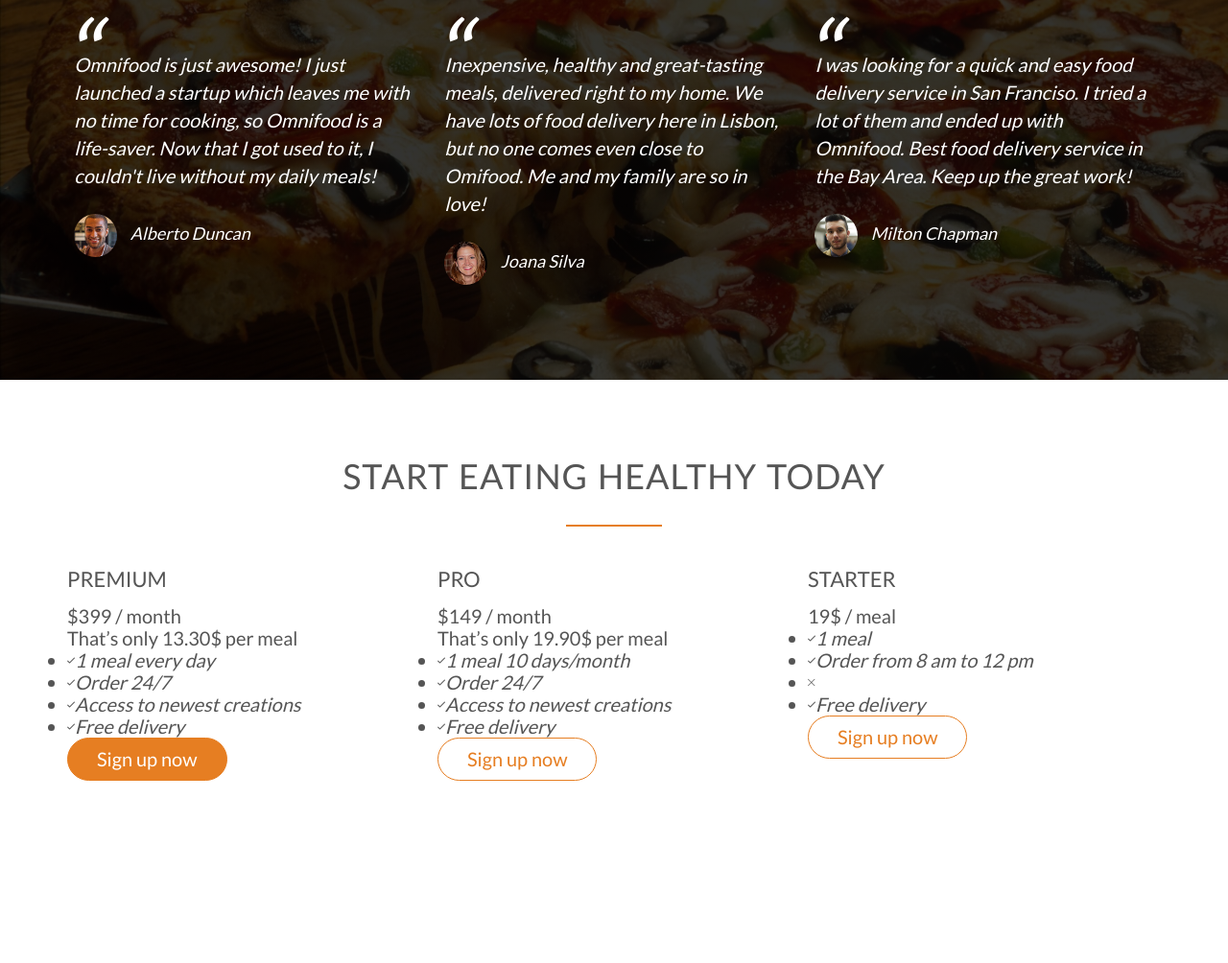
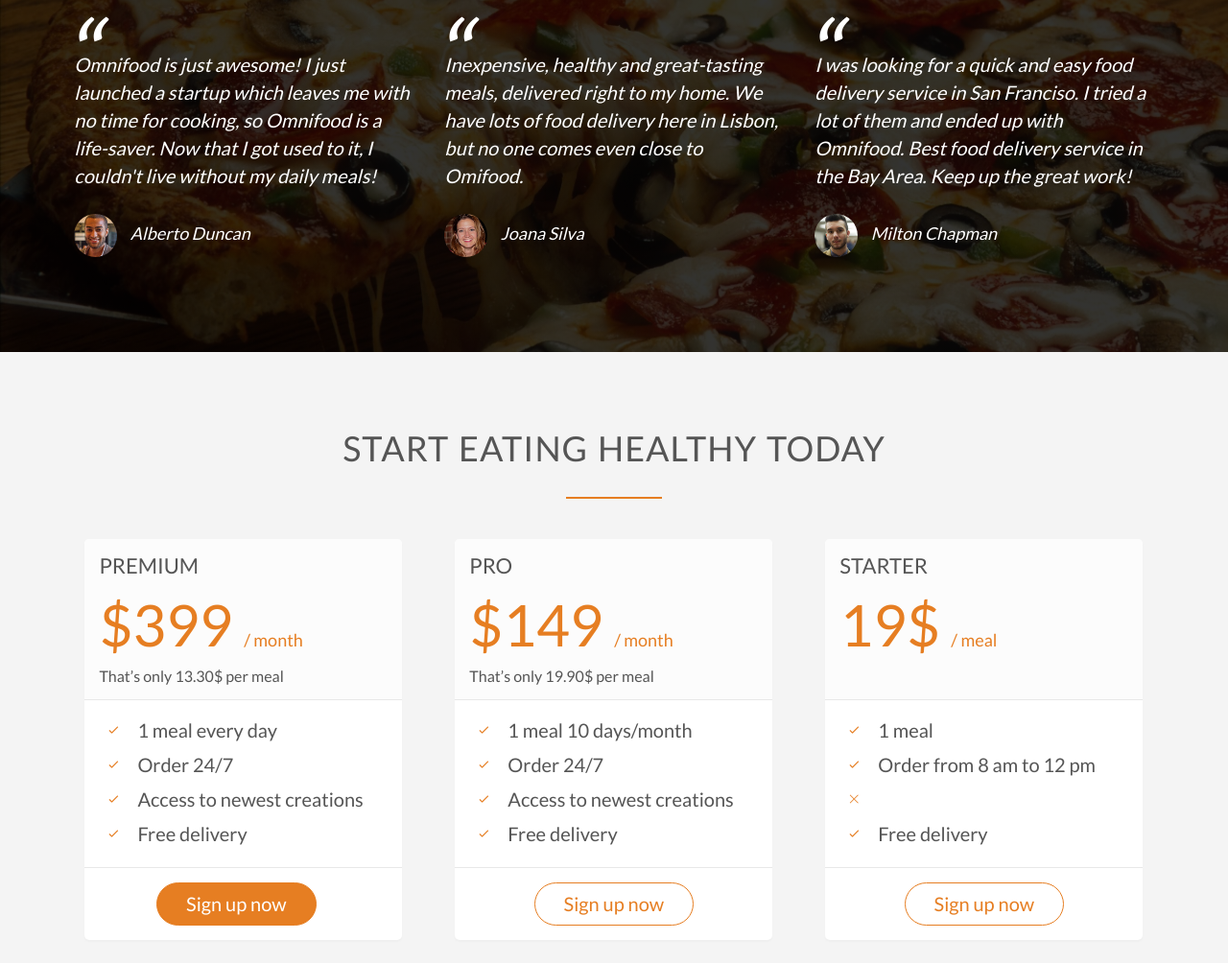
Before and after one commit to Artem-Taranuschenko/food-project, a plain HTML site: page index.html in a window 1280 px wide. Shown: the part 3554-4558 px from the top of the page at 96% size. Before the commit the page ends 4459 px from the top, so only its background shows below. Drawn offline with Linux system fonts and the light colour scheme; files whose address does not match are found by name.

Commit message:
Added more styles for the sign-up section.

```diff
--- a/index.html
+++ b/index.html
@@ -223,7 +223,7 @@
             </div>
             <div class="col span-1-of-3">
                 <blockquote>
-                    Inexpensive, healthy and great-tasting meals, delivered right to my home. We have lots of food delivery here in Lisbon, but no one comes even close to Omifood. Me and my family are so in love!
+                    Inexpensive, healthy and great-tasting meals, delivered right to my home. We have lots of food delivery here in Lisbon, but no one comes even close to Omifood.
                     <cite><img src="/resources/img/customer-2.jpg"> Joana Silva</cite>
                 </blockquote>
             </div>
@@ -244,15 +244,15 @@
                 <div class="plan-box">
                     <div>
                         <h3>Premium</h3>
-                        <p class="plan-price">$399 / month</p>
+                        <p class="plan-price">$399 <span>/ month</span></p>
                         <p class="plan-price-meal">That’s only 13.30$ per meal</p>
                     </div>
                     <div>
                         <ul>
-                            <li><i class="ion-ios-checkmark-empty">1 meal every day</i></li>
-                            <li><i class="ion-ios-checkmark-empty">Order 24/7</i></li>
-                            <li><i class="ion-ios-checkmark-empty">Access to newest creations</i></li>
-                            <li><i class="ion-ios-checkmark-empty">Free delivery</i></li>
+                            <li><i class="ion-ios-checkmark-empty icon-small"></i>1 meal every day</li>
+                            <li><i class="ion-ios-checkmark-empty icon-small"></i>Order 24/7</li>
+                            <li><i class="ion-ios-checkmark-empty icon-small"></i>Access to newest creations</li>
+                            <li><i class="ion-ios-checkmark-empty icon-small"></i>Free delivery</li>
                         </ul>
                     </div>
                     <div>
@@ -264,15 +264,15 @@
                 <div class="plan-box">
                     <div>
                         <h3>Pro</h3>
-                        <p class="plan-price">$149 / month</p>
+                        <p class="plan-price">$149 <span>/ month</span></p>
                         <p class="plan-price-meal">That’s only 19.90$ per meal</p>
                     </div>
                     <div>
                         <ul>
-                            <li><i class="ion-ios-checkmark-empty">1 meal 10 days/month</i></li>
-                            <li><i class="ion-ios-checkmark-empty">Order 24/7</i></li>
-                            <li><i class="ion-ios-checkmark-empty">Access to newest creations</i></li>
-                            <li><i class="ion-ios-checkmark-empty">Free delivery</i></li>
+                            <li><i class="ion-ios-checkmark-empty icon-small"></i>1 meal 10 days/month</li>
+                            <li><i class="ion-ios-checkmark-empty icon-small"></i>Order 24/7</li>
+                            <li><i class="ion-ios-checkmark-empty icon-small"></i>Access to newest creations</li>
+                            <li><i class="ion-ios-checkmark-empty icon-small"></i>Free delivery</li>
                         </ul>
                     </div>
                     <div>
@@ -284,15 +284,15 @@
                 <div class="plan-box">
                     <div>
                         <h3>Starter</h3>
-                        <p class="plan-price">19$ / meal</p>
-                        <p class="plan-price-meal"></p>
+                        <p class="plan-price">19$ <span>/ meal</span></p>
+                        <p class="plan-price-meal">&nbsp;</p>
                     </div>
                     <div>
                         <ul>
-                            <li><i class="ion-ios-checkmark-empty">1 meal</i></li>
-                            <li><i class="ion-ios-checkmark-empty">Order from 8 am to 12 pm</i></li>
-                            <li><i class="ion-ios-close-empty"></i></li>
-                            <li><i class="ion-ios-checkmark-empty">Free delivery</i></li>
+                            <li><i class="ion-ios-checkmark-empty icon-small"></i>1 meal</li>
+                            <li><i class="ion-ios-checkmark-empty icon-small"></i>Order from 8 am to 12 pm</li>
+                            <li><i class="ion-ios-close-empty icon-small"></i></li>
+                            <li><i class="ion-ios-checkmark-empty icon-small"></i>Free delivery</li>
                         </ul>
                     </div>
                     <div>
--- a/resources/css/style.css
+++ b/resources/css/style.css
@@ -393,3 +393,60 @@ cite img {
     margin-right: 10px;
     vertical-align: middle;
 }
+
+/* ------------------------------------- */
+/* SIGN UP */
+/* ------------------------------------- */
+
+.section-plans {
+    background-color: #f4f4f4;
+}
+
+.plan-box {
+    background-color: #fff;
+    border-radius: 5px;
+    width: 90%;
+    margin-left: 5%;
+    box-shadow: 0 2px 2px #efefef;
+}
+
+.plan-box div {
+    padding: 15px;
+    border-bottom: 1px solid #e8e8e8;
+}
+
+.plan-box div:first-child {
+    background-color: #fcfcfc;
+    border-top-left-radius: 5px;
+    border-top-right-radius: 5px;
+}
+
+.plan-box div:last-child {
+    text-align: center;
+    border: 0;
+}
+
+.plan-price {
+    font-size: 300%;
+    margin-bottom: 10px;
+    font-weight: 100;
+    color: #e67e22;
+}
+
+.plan-price span {
+    font-size: 30%;
+    font-weight: 300;
+}
+
+.plan-price-meal {
+    font-size: 80%;
+
+}
+
+.plan-box ul {
+    list-style: none;
+}
+
+.plan-box ul li {
+    padding: 5px 0;
+}
```
